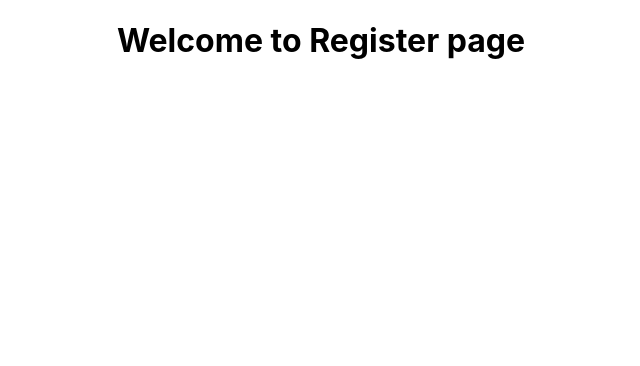
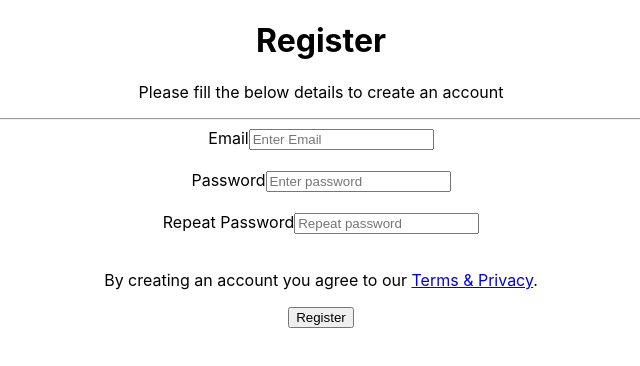
Before and after one commit to amitsharma7565/Tutorial-webApp-frontEnd, a React (Create React App) app: page / in a window 1280 px wide. Shown: the top 366 px of the page, without its empty margins (319-959 px from the left). Built offline with nearby package versions, Linux system fonts and the light colour scheme.

Commit message:
Register page

```diff
--- a/src/Register.js
+++ b/src/Register.js
@@ -1,8 +1,20 @@
 function Register(){
     return(
+        <form>
         <div>
-            <h1>Welcome to Register page</h1>
+           <h1>Register</h1>
+           <p>Please fill the below details to create an account</p>
+           <hr/>
+           <label for="email" >Email</label>
+           <input type="text" placeholder="Enter Email" name="email" id="email"/><br/> <br/>
+           <label for ="psw">Password</label>
+           <input type="password" placeholder="Enter password" name="psw" id="psw"/><br/> <br/>
+           <label for ="rPsw" >Repeat Password</label>
+           <input type="password" placeholder="Repeat password" name="rPsw" id="rPsw"/> <br/><br/>
+           <p>By creating an account you agree to our <a href="https://www.google.com">Terms & Privacy</a>. </p>
+            <button type="submit" class="registerBtn" >Register</button>
         </div>
+        </form>
     )
 }
 
```
